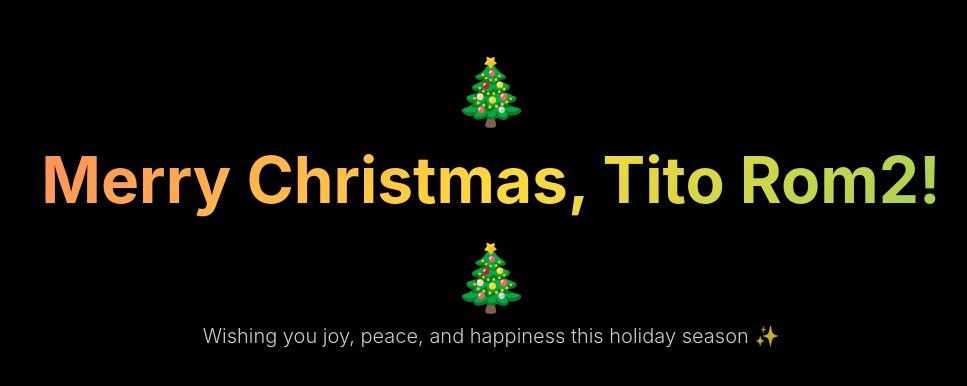
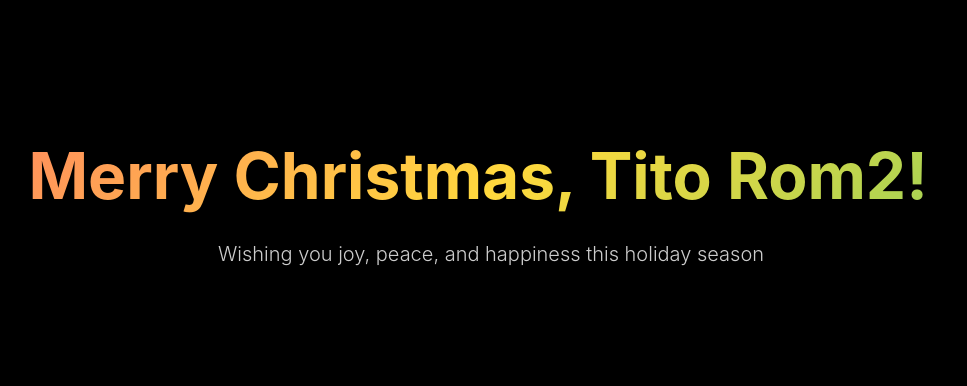
Before and after one commit to Gengarit/xmas-greeting, a React (Vite) app: page / in a window 1280 px wide. Shown: the top 386 px of the page, without its empty margins (149-1116 px from the left). Built offline with nearby package versions, Linux system fonts and the light colour scheme; the HTML template or start-up script is replaced by a standard one.

Commit message:
Add typewriter animation, remove emojis

```diff
--- a/src/App.jsx
+++ b/src/App.jsx
@@ -1,4 +1,5 @@
 import CircularGallery from './components/CircularGallery';
+import Typewriter from './components/Typewriter';
 
 function App() {
   const items = [
@@ -29,11 +30,10 @@ function App() {
         padding: '1rem',
         minHeight: '200px'
       }}>
-        <div style={{ fontSize: 'clamp(2rem, 8vw, 4rem)', marginBottom: '0.5rem' }}>🎄</div>
         <h1 style={{
           fontSize: 'clamp(1.3rem, 5vw, 4rem)',
           fontWeight: 'bold',
-          marginBottom: '0.5rem',
+          marginBottom: '1rem',
           background: 'linear-gradient(135deg, #ff6b6b, #ffd93d, #6bcf63, #4ecdc4, #ff6b6b)',
           backgroundSize: '300% 300%',
           WebkitBackgroundClip: 'text',
@@ -43,9 +43,12 @@ function App() {
           padding: '0 1rem',
           maxWidth: '90vw'
         }}>
-          Merry Christmas, Tito Rom2!
+          <Typewriter
+            text="Merry Christmas, Tito Rom2!"
+            speed={80}
+            delay={500}
+          />
         </h1>
-        <div style={{ fontSize: 'clamp(2rem, 8vw, 4rem)', marginTop: '0.5rem' }}>🎄</div>
         <p style={{
           fontSize: 'clamp(0.75rem, 2.5vw, 1.25rem)',
           opacity: 0.8,
@@ -54,7 +57,7 @@ function App() {
           marginTop: '0.5rem',
           maxWidth: '90vw'
         }}>
-          Wishing you joy, peace, and happiness this holiday season ✨
+          Wishing you joy, peace, and happiness this holiday season
         </p>
       </div>
 
--- /dev/null
+++ b/src/components/Typewriter.jsx
@@ -0,0 +1,54 @@
+import { useState, useEffect } from 'react';
+
+const Typewriter = ({
+  text,
+  speed = 100,
+  delay = 0,
+  className = '',
+  style = {},
+  onComplete = () => {}
+}) => {
+  const [displayedText, setDisplayedText] = useState('');
+  const [currentIndex, setCurrentIndex] = useState(0);
+  const [started, setStarted] = useState(false);
+
+  useEffect(() => {
+    const startTimer = setTimeout(() => {
+      setStarted(true);
+    }, delay);
+
+    return () => clearTimeout(startTimer);
+  }, [delay]);
+
+  useEffect(() => {
+    if (!started) return;
+
+    if (currentIndex < text.length) {
+      const timer = setTimeout(() => {
+        setDisplayedText(prev => prev + text[currentIndex]);
+        setCurrentIndex(prev => prev + 1);
+      }, speed);
+
+      return () => clearTimeout(timer);
+    } else {
+      onComplete();
+    }
+  }, [currentIndex, text, speed, started, onComplete]);
+
+  return (
+    <span className={className} style={style}>
+      {displayedText}
+      <span
+        style={{
+          opacity: currentIndex < text.length ? 1 : 0,
+          animation: 'blink 1s step-end infinite',
+          marginLeft: '2px'
+        }}
+      >
+        |
+      </span>
+    </span>
+  );
+};
+
+export default Typewriter;
--- a/src/index.css
+++ b/src/index.css
@@ -33,6 +33,15 @@ body {
   }
 }
 
+@keyframes blink {
+  0%, 100% {
+    opacity: 1;
+  }
+  50% {
+    opacity: 0;
+  }
+}
+
 /* Mobile optimizations */
 @media (max-width: 768px) {
   body {
```
